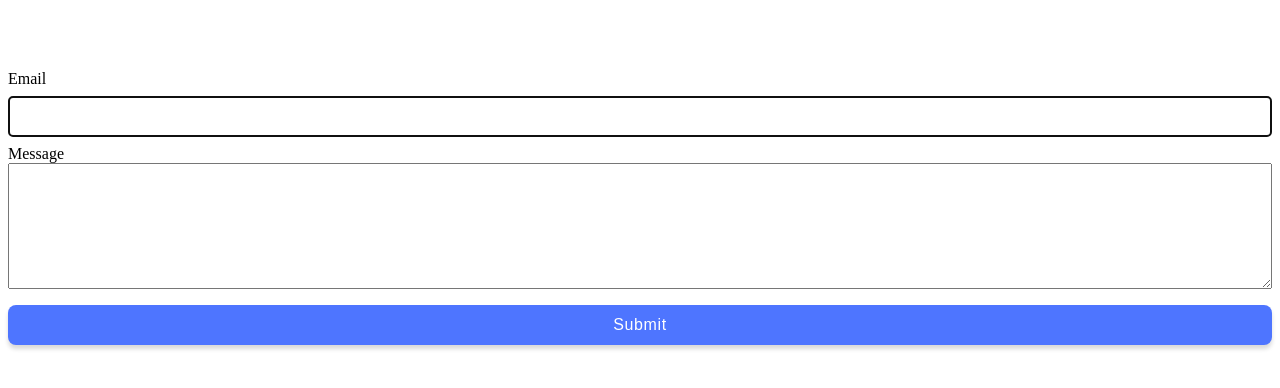
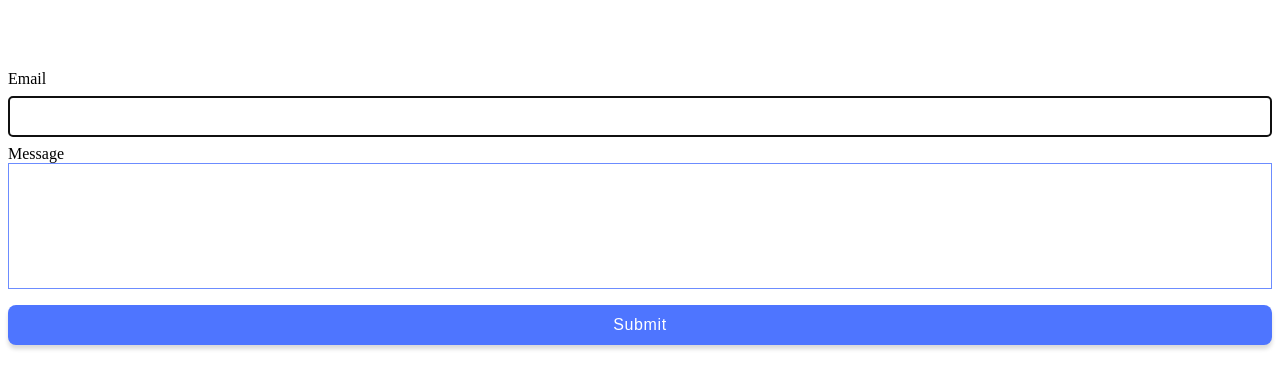
Before and after one commit to Sashko-kapillar/goit-js-hw-09, a website built with Vite: page src/index.html in a window 1280 px wide. Shown: the part 868-1256 px from the top of the page. Before the commit the page ends 1221 px from the top, so only its background shows below. Built offline with nearby package versions, Linux system fonts and the light colour scheme; what simplelightbox would draw is missing.

Commit message:
change form

```diff
--- a/src/css/form.css
+++ b/src/css/form.css
@@ -1,8 +1,13 @@
 .feedback-form {
   display: flex;
   flex-direction: column;
+  padding: 80px 0;
+  margin: 0 auto;
+}
 
-  margin-top: 80px;
+.feedback-form textarea {
+  border: 1px solid #6c8cff;
+  resize: none;
 }
 
 label {
```
